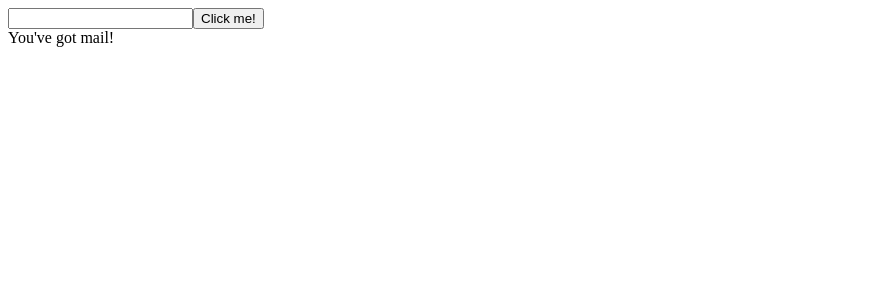
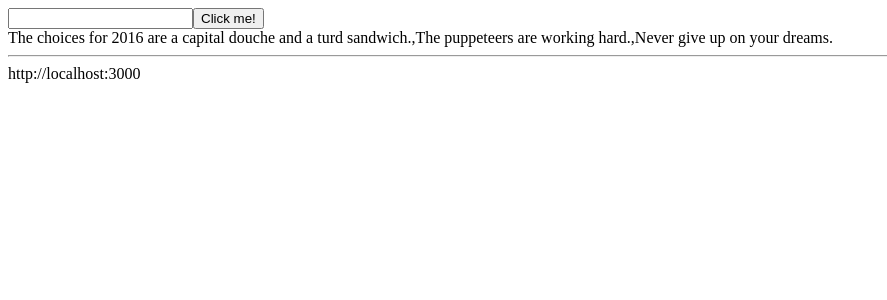
Before and after one commit to sethbergman/angular2-fun, an Angular app: page / in a window 1280 px wide. Shown: the top 300 px of the page, without its empty margins (0-887 px from the left). Built offline with nearby package versions, Linux system fonts and the light colour scheme.

Commit message:
Providing share values through Dependency Injection

```diff
--- a/src/app/app.component.ts
+++ b/src/app/app.component.ts
@@ -1,20 +1,24 @@
-import { Component } from '@angular/core';
-import { MailService } from './mail.service';
+import { Component, Inject } from '@angular/core';
+// import { MailService } from './mail.service';
 
 @Component({
   selector: 'app-root',
   template: `<div>
+
 <app-simple-form></app-simple-form>
 
 {{mail.message}}
+<hr>
+{{api}}
 
   </div>`
 })
 
 export class AppComponent {
-  title = 'Angular 2 Fun!';
+  title = `Angular 2 Fun!`;
 
-  constructor(private mail:MailService){
-
-  }
+  constructor(
+    @Inject('mail') private mail,
+    @Inject('api') private api
+  ){}
 }
--- a/src/app/app.module.ts
+++ b/src/app/app.module.ts
@@ -17,7 +17,10 @@ import { MailService } from './mail.service';
     FormsModule,
     HttpModule
   ],
-  providers: [MailService],
+  providers: [
+    {provide: 'mail', useClass:MailService},
+    {provide: 'api', useValue: 'http://localhost:3000'}
+  ],
   bootstrap: [AppComponent]
 })
 export class AppModule { }
--- a/src/app/mail.service.ts
+++ b/src/app/mail.service.ts
@@ -3,7 +3,12 @@ import { Injectable } from '@angular/core';
 @Injectable()
 export class MailService {
 
-  message = `You've got mail!`
+  message = [
+    `The choices for 2016 are a capital douche and a turd sandwich.`,
+    `The puppeteers are working hard.`,
+    `Never give up on your dreams.`
+  ];
+
 
   constructor() { }
 
```
